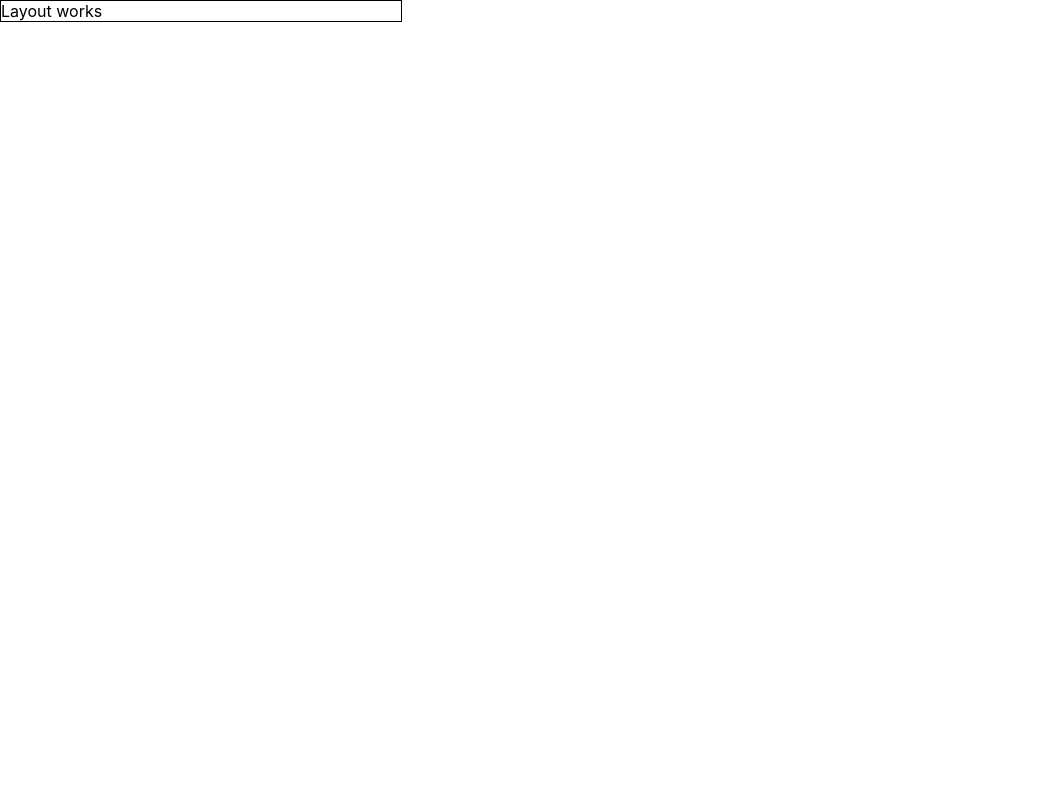
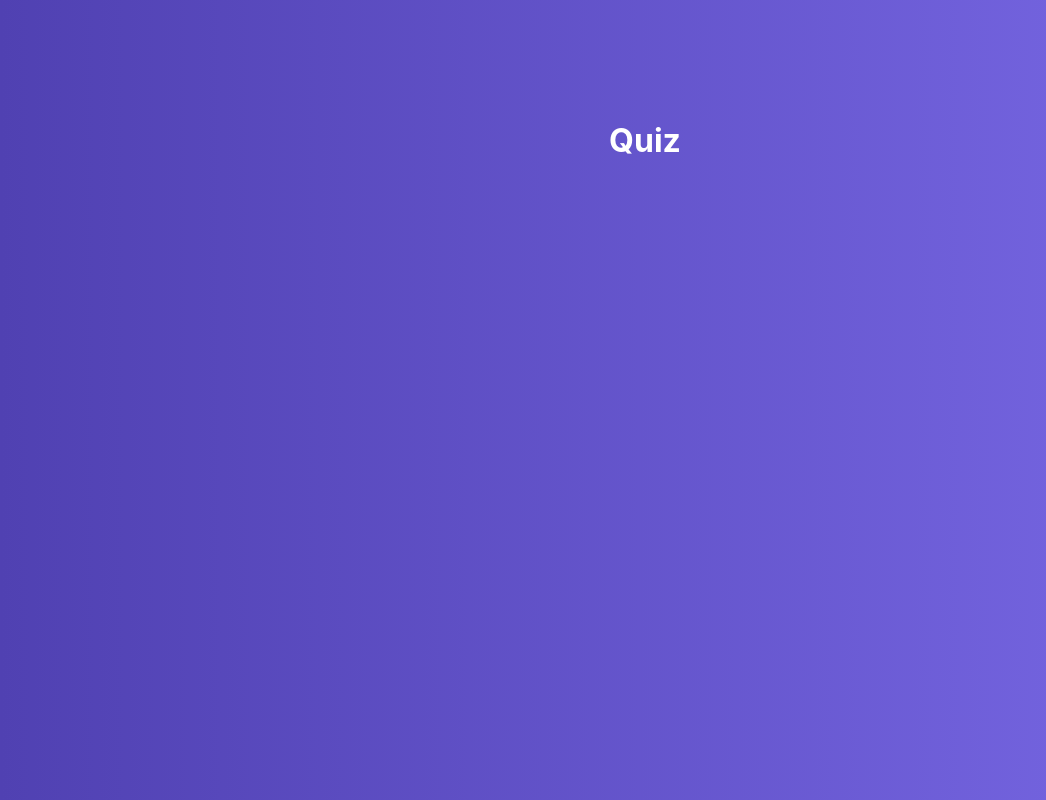
Before and after one commit to Mayamee/react-quiz, a React (Create React App) app: page / in a window 1280 px wide. Shown: the whole page, without its empty margins (0-1046 px from the left). Built offline with nearby package versions, Linux system fonts and the light colour scheme.

Commit message:
046 - создали главную страницу

```diff
--- a/src/App.js
+++ b/src/App.js
@@ -1,18 +1,13 @@
 import React from "react";
-import Layout from "./Components/HOC/Layout";
+import Layout from "./hoc/Layout";
+
+import Quiz from "./containers/Quiz/Quiz";
 
 class App extends React.Component {
   render() {
     return (
       <Layout>
-        <div
-          style={{
-            width: "400px",
-            border: "1px solid black",
-          }}
-        >
-          Layout works
-        </div>
+        <Quiz />
       </Layout>
     );
   }
--- /dev/null
+++ b/src/containers/Quiz/Quiz.jsx
@@ -0,0 +1,16 @@
+import React, { Component } from "react";
+import classes from "./Quiz.module.scss";
+
+class Quiz extends Component {
+  state = {
+    quiz: [],
+  };
+  render() {
+    return (
+      <div className={classes.Quiz}>
+        <h1>Quiz</h1>
+      </div>
+    );
+  }
+}
+export default Quiz;
--- /dev/null
+++ b/src/containers/Quiz/Quiz.module.scss
@@ -0,0 +1,12 @@
+.Quiz {
+  display: flex;
+  justify-content: center;
+  padding-top: 100px;
+  flex-grow: 1;
+  width: 100%;
+  background: linear-gradient(90deg, #5041b2 0%, #7969e6 100%);
+  & h1 {
+    color: #fff;
+    margin-left: 10px;
+  }
+}
--- a/src/Components/HOC/Layout.jsx
+++ b/src/hoc/Layout.jsx
@@ -1,5 +1,6 @@
 import React, { Component } from "react";
 import classes from "./Layout.module.scss";
+
 class Layout extends Component {
   render() {
     console.log(classes);
```
Also changed, not shown: src/components/ActiveQuiz/ActiveQuiz.jsx (added, +11 -0 lines), src/components/ActiveQuiz/ActiveQuiz.module.scss (added), src/hoc/Layout.module.scss (renamed from src/Components/HOC/Layout.module.scss).
